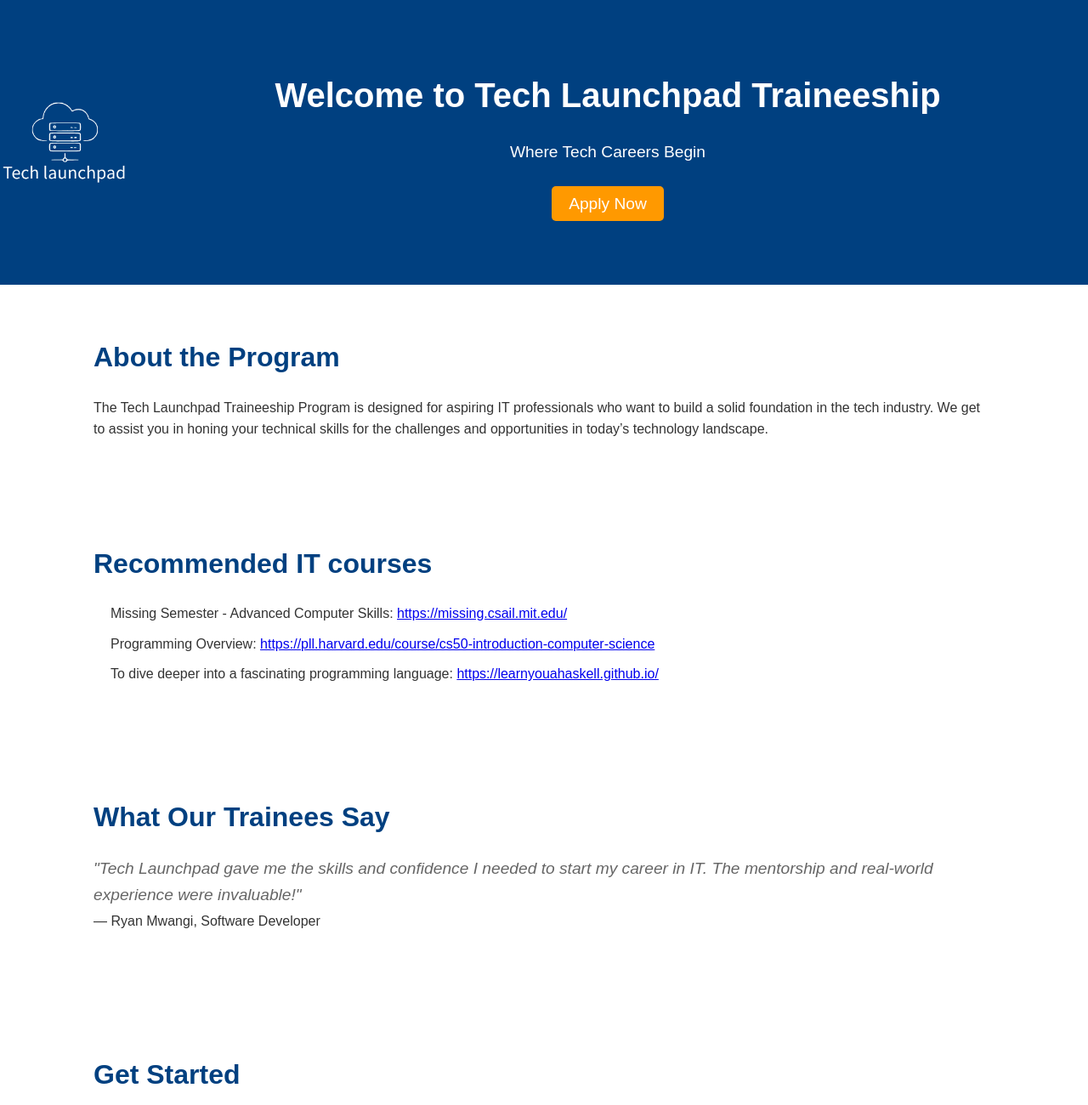
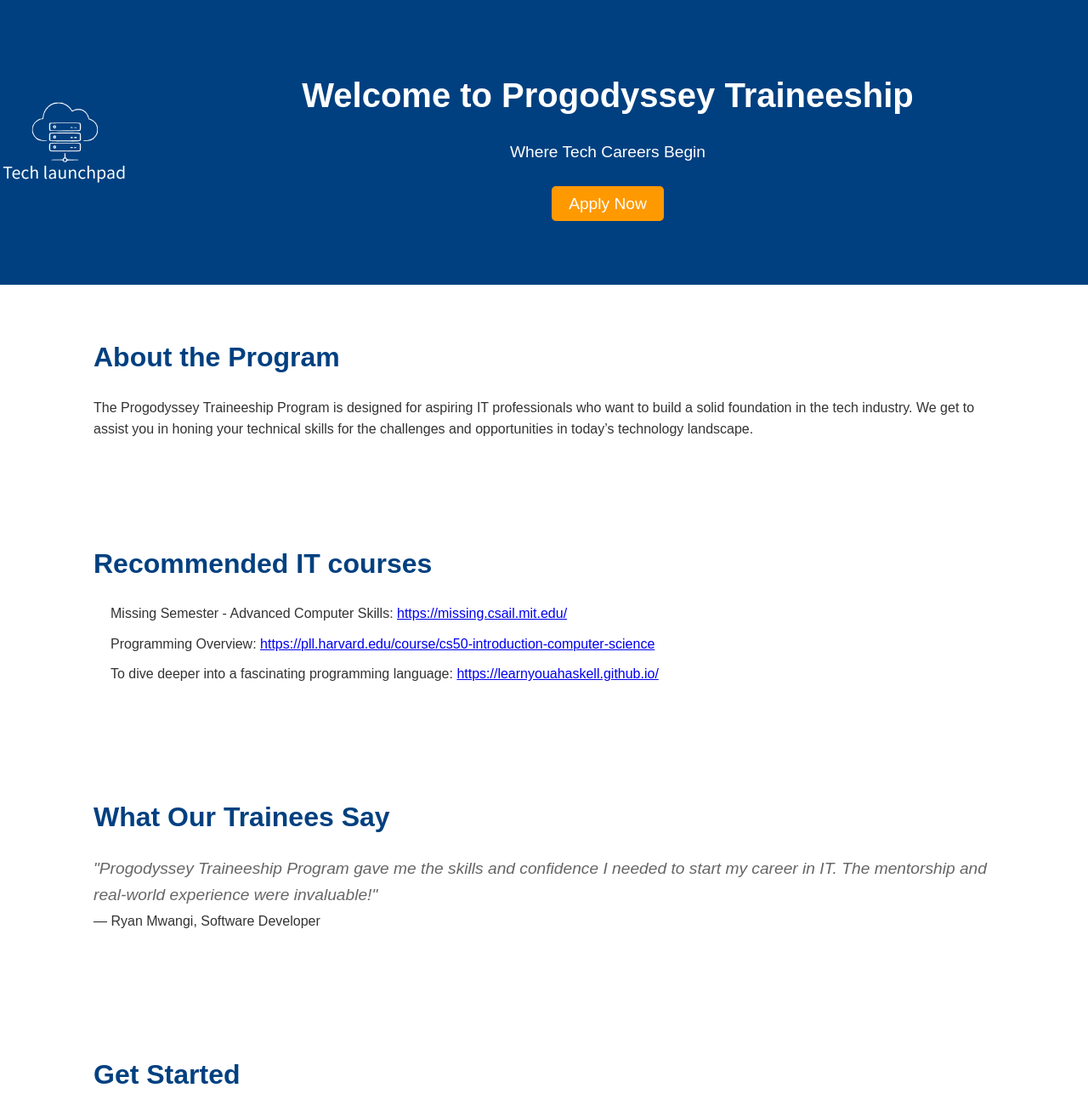
Before and after one commit to Ryanmwangi/Tech-launchpad-landingpage, a website: page public/index.html in a window 1280 px wide. Shown: the top 1300 px of the page at 85% size. Drawn offline with Linux system fonts and the light colour scheme.

Commit message:
refactor:rename tech-launchpad to progodyssey

```diff
--- a/public/index.html
+++ b/public/index.html
@@ -3,7 +3,7 @@
 <head>
     <meta charset="UTF-8">
     <meta name="viewport" content="width=device-width, initial-scale=1.0">
-    <title>Tech Launchpad Traineeship Program</title>
+    <title>Progodyssey Traineeship Program</title>
     <link rel="stylesheet" href="styles.css">
 </head>
 <body>
@@ -13,7 +13,7 @@
             <img src="images/logo.png" alt="TechStep Logo" class="logo">
         </div>
         <div class="container">
-            <h1>Welcome to Tech Launchpad Traineeship</h1>
+            <h1>Welcome to Progodyssey Traineeship</h1>
             <p>Where Tech Careers Begin</p>
             <a href="#apply" class="cta-button">Apply Now</a>
         </div>
@@ -23,7 +23,7 @@
     <section id="overview">
         <div class="container">
             <h2>About the Program</h2>
-            <p>The Tech Launchpad Traineeship Program is designed for aspiring IT professionals who want to build a solid foundation in the tech industry. We get to assist you in honing your technical skills for the challenges and opportunities in today’s technology landscape.</p>
+            <p>The Progodyssey Traineeship Program is designed for aspiring IT professionals who want to build a solid foundation in the tech industry. We get to assist you in honing your technical skills for the challenges and opportunities in today’s technology landscape.</p>
         </div>
     </section>
 
@@ -46,7 +46,7 @@
         <div class="container">
             <h2>What Our Trainees Say</h2>
             <blockquote>
-                <p>"Tech Launchpad gave me the skills and confidence I needed to start my career in IT. The mentorship and real-world experience were invaluable!"</p>
+                <p>"Progodyssey Traineeship Program gave me the skills and confidence I needed to start my career in IT. The mentorship and real-world experience were invaluable!"</p>
                 <cite>— Ryan Mwangi, Software Developer</cite>
             </blockquote>
         </div>
@@ -71,7 +71,7 @@
     <!-- Footer Section -->
     <footer>
         <div class="container">
-            <p>&copy; 2024 Tech Launchpad Traineeship Program. All rights reserved.</p>
+            <p>&copy; 2024 Progodyssey Traineeship Program. All rights reserved.</p>
         </div>
     </footer>
     <script src="index.js"></script>
--- a/src/routes.js
+++ b/src/routes.js
@@ -1,5 +1,5 @@
 import express from 'express';
-import { submitToListmonk } from './formHandler.js'; // Import the form handler
+import { submitToListmonk } from './formHandler';
 
 const router = express.Router();
 
```
